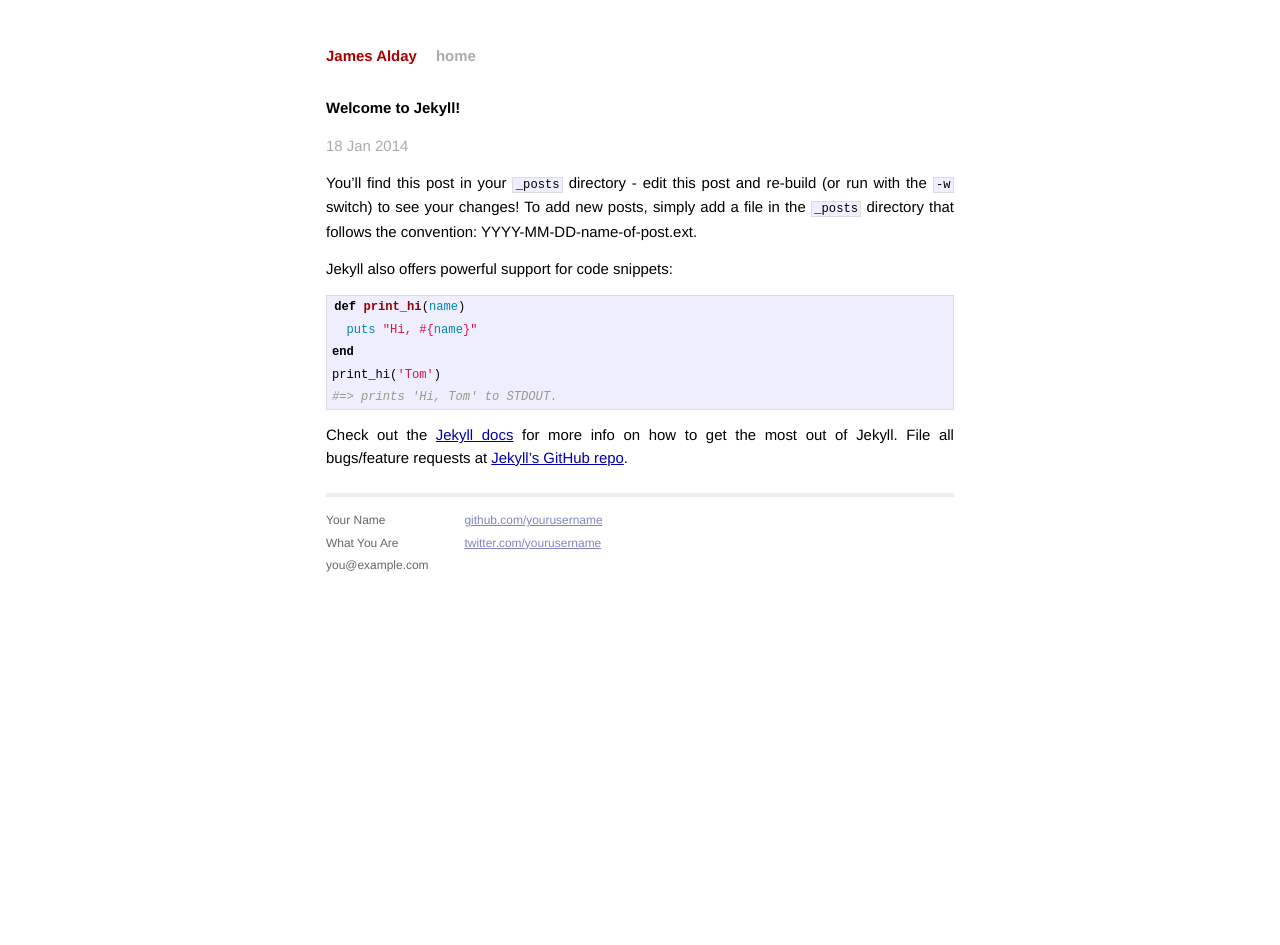
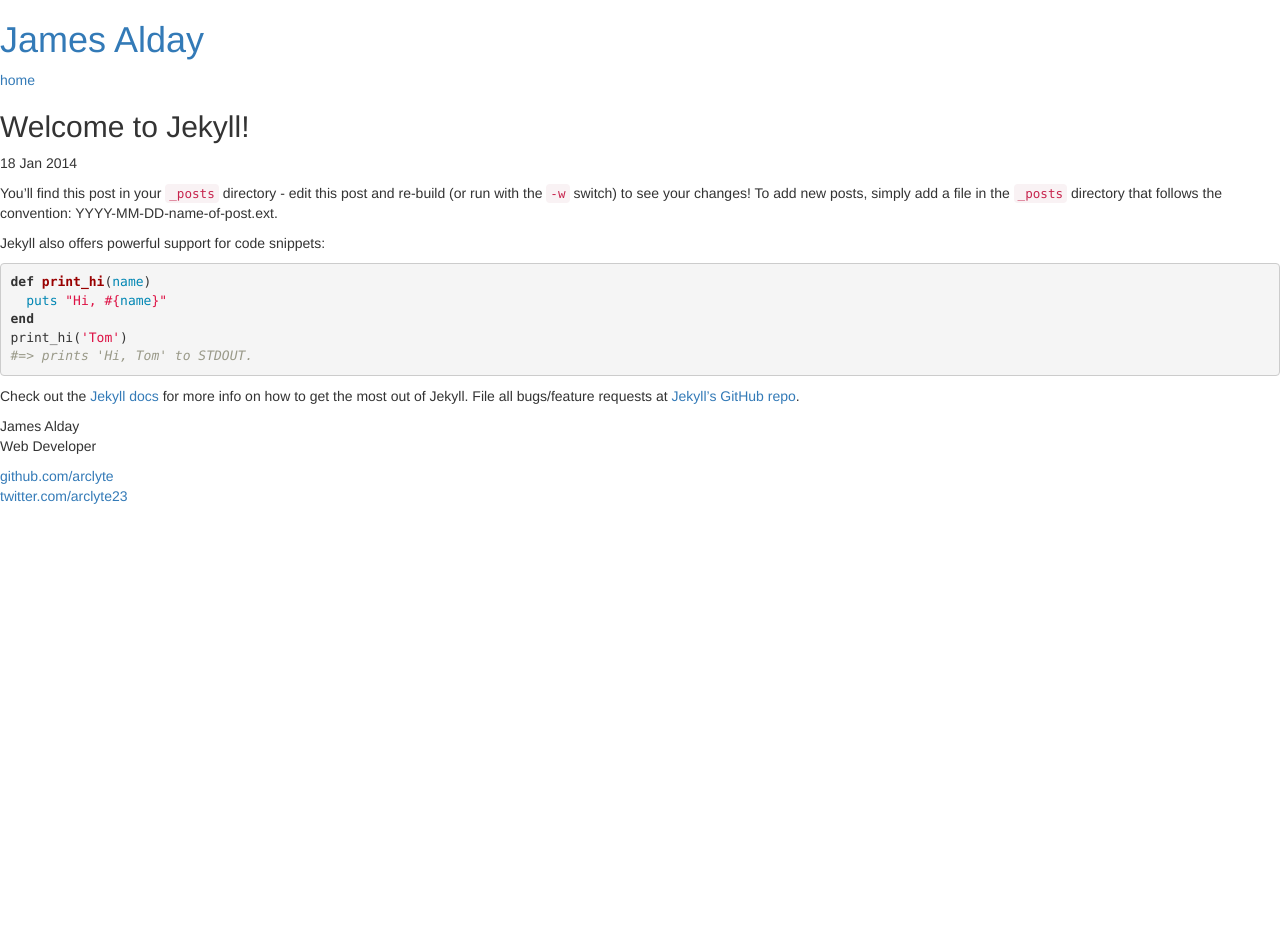
Before and after one commit to arclyte/arclyte.github.io, a Jekyll site: the page built from _posts/2014-01-18-welcome-to-jekyll.markdown, in a window 1280 px wide. Built offline with Jekyll 4.4.1, drawn with Linux system fonts in a browser that asks for light colours; nearby versions of some CDN libraries; library files that are not in the unit come from our copies; Markdown is read by kramdown in place of the engine named in the settings; after the commit the page ends 900 px from its top, so only the background shows below that.

Commit message:
add bootstrap to default layout

```diff
--- a/_layouts/default.html
+++ b/_layouts/default.html
@@ -5,13 +5,20 @@
         <meta http-equiv="X-UA-Compatible" content="IE=edge,chrome=1">
         <title>{{ page.title }}</title>
         <meta name="viewport" content="width=device-width">
+        <meta name="viewport" content="width=device-width, initial-scale=1.0">
+
+        <!-- Bootstrap -->
+        <link href="css/bootstrap.min.css" rel="stylesheet">
 
         <!-- syntax highlighting CSS -->
         <link rel="stylesheet" href="/css/syntax.css">
 
-        <!-- Custom CSS -->
-        <link rel="stylesheet" href="/css/main.css">
-
+        <!-- HTML5 Shim and Respond.js IE8 support of HTML5 elements and media queries -->
+        <!-- WARNING: Respond.js doesn't work if you view the page via file:// -->
+        <!--[if lt IE 9]>
+          <script src="https://oss.maxcdn.com/libs/html5shiv/3.7.0/html5shiv.js"></script>
+          <script src="https://oss.maxcdn.com/libs/respond.js/1.3.0/respond.min.js"></script>
+        <![endif]-->
     </head>
     <body>
 
@@ -26,19 +33,22 @@
           <div class="footer">
             <div class="contact">
               <p>
-                Your Name<br />
-                What You Are<br />
-                you@example.com
+                James Alday<br />
+                Web Developer
               </p>
             </div>
             <div class="contact">
               <p>
-                <a href="https://github.com/yourusername">github.com/yourusername</a><br />
-                <a href="https://twitter.com/yourusername">twitter.com/yourusername</a><br />
+                <a href="https://github.com/arclyte">github.com/arclyte</a><br />
+                <a href="https://twitter.com/arclyte23">twitter.com/arclyte23</a><br />
               </p>
             </div>
           </div>
         </div>
 
+        <!-- jQuery (necessary for Bootstrap's JavaScript plugins) -->
+        <script src="https://code.jquery.com/jquery.js"></script>
+        <!-- Include all compiled plugins (below), or include individual files as needed -->
+        <script src="js/bootstrap.min.js"></script>
     </body>
 </html>
```
